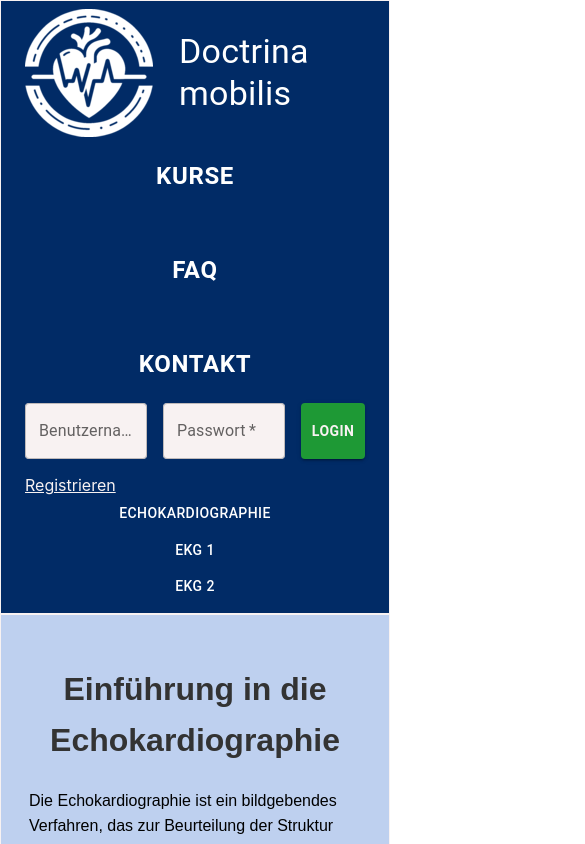
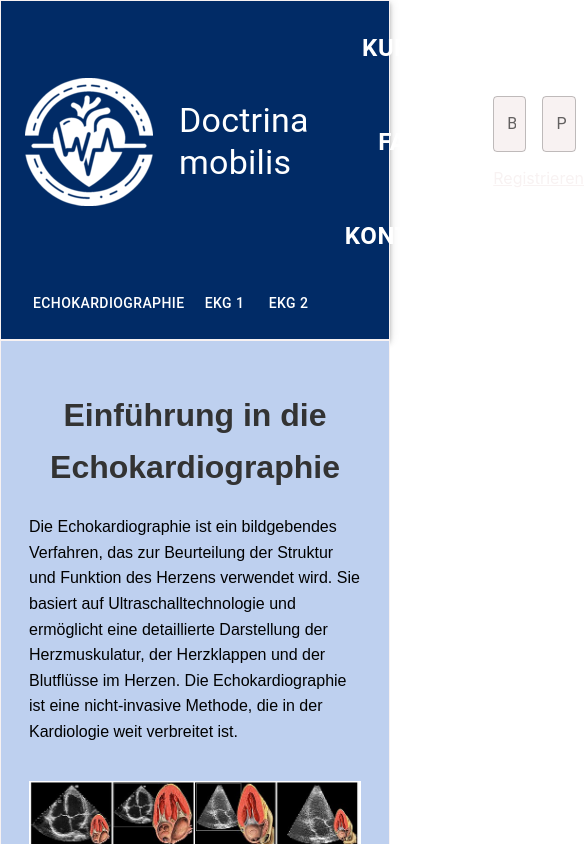
Before and after one commit to DoctrinaMobilis/website, a React (Create React App) app in the folder doctrina-mobilis-client/: page / in a window 390 px wide. Shown: the top 844 px of the page, 585 px wide, since content can reach past the window. Built offline with nearby package versions, Linux system fonts and the light colour scheme; no server answers.

Commit message:
header bearbeitet_2

```diff
--- a/doctrina-mobilis-client/src/Header.css
+++ b/doctrina-mobilis-client/src/Header.css
@@ -1,6 +1,6 @@
 .toolbar {
   display: flex;
-  flex-direction: column;
+  flex-direction: row;
   padding: 0 1em;
   min-height: 128px; /* Adjusted height to fit both header sections */
 }
@@ -90,7 +90,7 @@
   }
 
   .upper-header, .lower-header {
-    flex-direction: column;
+    flex-direction: row;
     align-items: center;
   }
 
```
